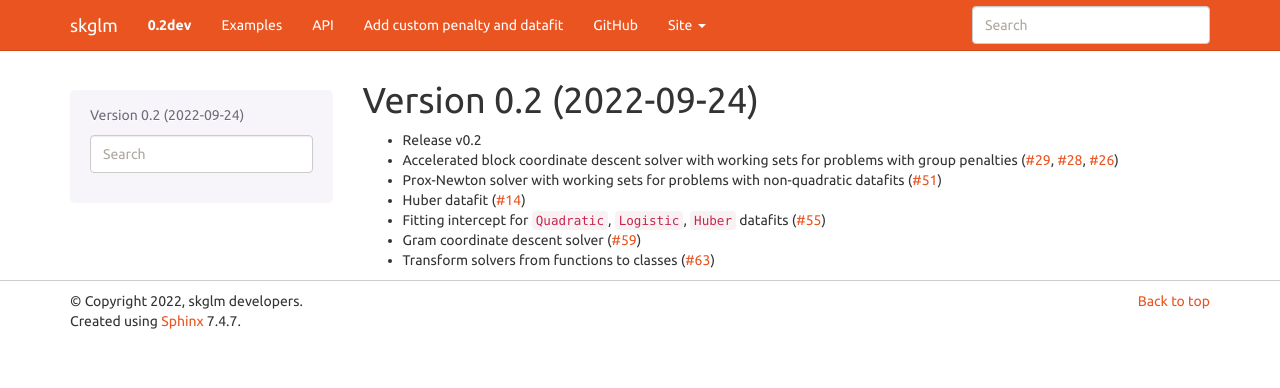
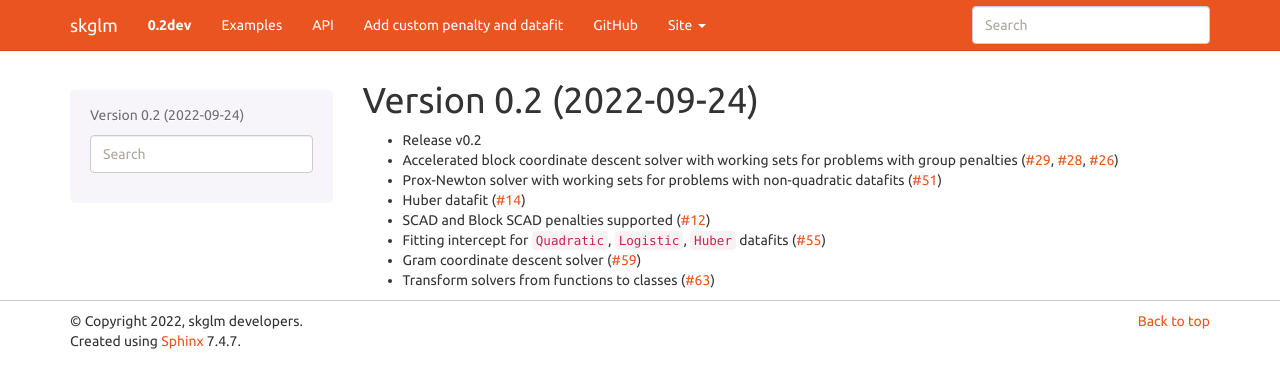
Before and after one commit to scikit-learn-contrib/skglm, a Sphinx documentation site: the page built from doc/changes/0.2.rst, in a window 1280 px wide. Shown: the top 388 px of the page. Built offline with Sphinx 7.4.7, drawn with Linux system fonts in a browser that asks for light colours.

Commit message:
SCAD pen to changes_0_2

```diff
--- a/doc/changes/0.2.rst
+++ b/doc/changes/0.2.rst
@@ -11,6 +11,8 @@ Version 0.2 (2022-09-24)
 
 - Huber datafit (:gh:`14`)
 
+- SCAD and Block SCAD penalties supported (:gh:`12`)
+
 - Fitting intercept for ``Quadratic``, ``Logistic``, ``Huber`` datafits (:gh:`55`)
 
 - Gram coordinate descent solver (:gh:`59`)
```
